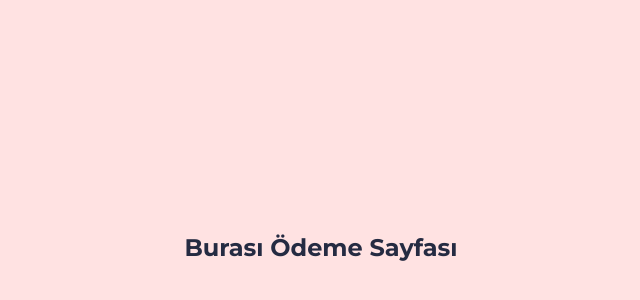
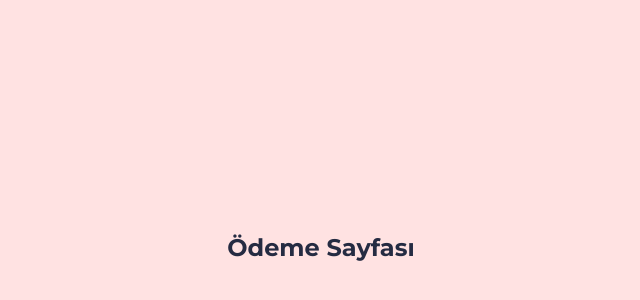
Before and after one commit to yavuzs-cakmak/E-Commerce-Project, a React (Vite) app: page /odeme in a window 1280 px wide. Shown: the part 152-452 px from the top of the page, without its empty margins (319-959 px from the left). Built offline with nearby package versions, Linux system fonts and the light colour scheme.

Commit message:
update text

```diff
--- a/src/layout/PageContent.jsx
+++ b/src/layout/PageContent.jsx
@@ -6,7 +6,7 @@
 
 const CheckoutPage = () => (
   <div className="flex flex-col items-center justify-center p-10 bg-red-100 h-screen">
-    <h1 className="text-2xl font-bold text-primary-text">Burası Ödeme Sayfası</h1>
+    <h1 className="text-2xl font-bold text-primary-text">Ödeme Sayfası</h1>
   </div>
 );
 
```
